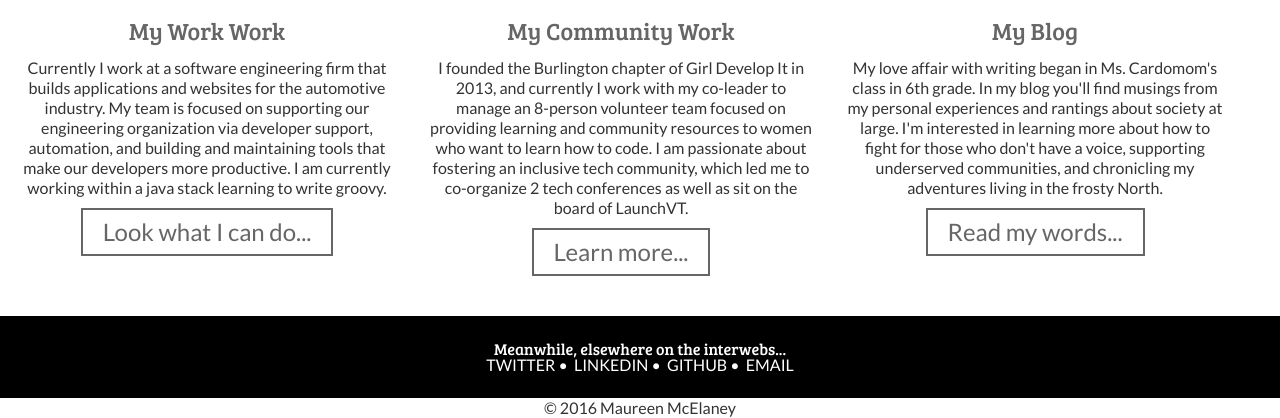
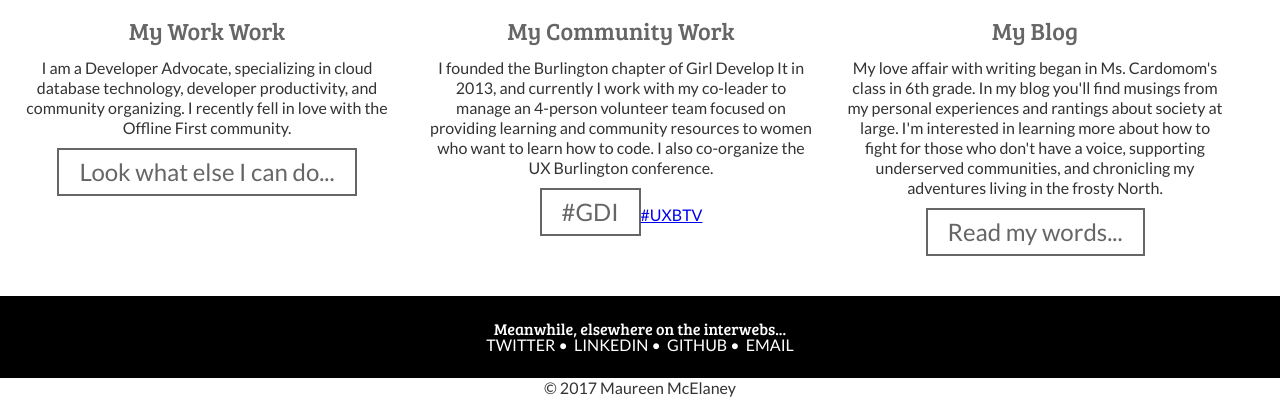
Before and after one commit to mmcelaney/mmcelaney.github.io, a plain HTML site: page index.html in a window 1280 px wide. Shown: the part 801-1219 px from the top of the page. Drawn offline with Linux system fonts and the light colour scheme.

Commit message:
update for 2017

```diff
--- a/index.html
+++ b/index.html
@@ -30,14 +30,14 @@
 				<section class="column" id="work">
 					<img src="https://farm2.staticflickr.com/1676/24543812366_5ea44abaab_o.jpg" alt="Work">
 					<h4>My Work Work</h4>
-					<p>Currently I work at a software engineering firm that builds applications and websites for the automotive industry. My team is focused on supporting our engineering organization via developer support, automation, and building and maintaining tools that make our developers more productive. I am currently working within a java stack learning to write groovy.</p>
-					<a href="https://www.linkedin.com/in/maureenmcelaney" class="btn">Look what I can do...</a>
+					<p>I am a Developer Advocate, specializing in cloud database technology, developer productivity, and community organizing. I recently fell in love with the Offline First community.</p>
+					<a href="https://www.linkedin.com/in/maureenmcelaney" class="btn">Look what else I can do...</a>
 				</section>
 				<section class="column" id="community">
 					<img src="https://farm2.staticflickr.com/1537/24274462350_23f20fa91e_o.jpg" alt="Girl Develop It">
 					<h4>My Community Work</h4>
-					<p>I founded the Burlington chapter of Girl Develop It in 2013, and currently I work with my co-leader to manage an 8-person volunteer team focused on providing learning and community resources to women who want to learn how to code. I am passionate about fostering an inclusive tech community, which led me to co-organize 2 tech conferences as well as sit on the board of LaunchVT.</p>
-					<a href="https://www.girldevelopit.com/chapters/burlington" class="btn">Learn more...</a>
+					<p>I founded the Burlington chapter of Girl Develop It in 2013, and currently I work with my co-leader to manage an 4-person volunteer team focused on providing learning and community resources to women who want to learn how to code. I also co-organize the UX Burlington conference.</p>
+					<a href="https://www.girldevelopit.com/chapters/burlington" class="btn">#GDI</a><a href="http://uxburlington.com/">#UXBTV</a>
 				</section>
 				<section class="column" id="blog">
 					<img src="https://farm2.staticflickr.com/1593/24487687931_e22ed831ba_o.jpg" alt="Blog">
@@ -59,7 +59,7 @@
 			</div>
 		</section>
 		<footer>
-			<p>&copy; 2016 Maureen McElaney</p>
+			<p>&copy; 2017 Maureen McElaney</p>
 		</footer>
 	</body>
 </html>
```
